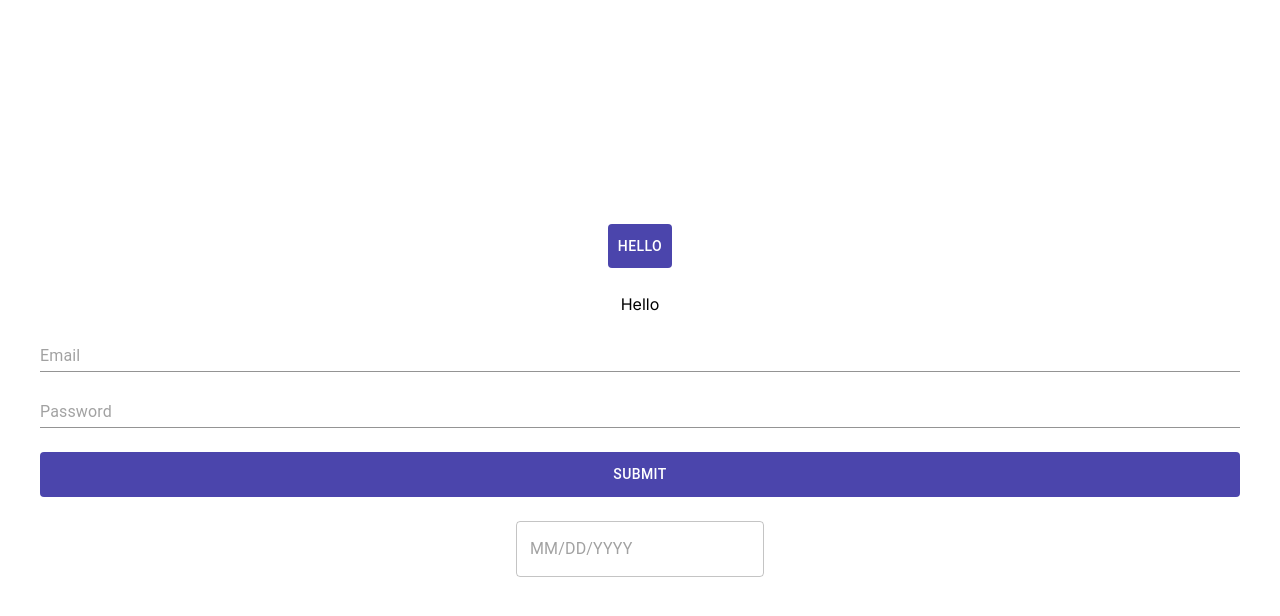
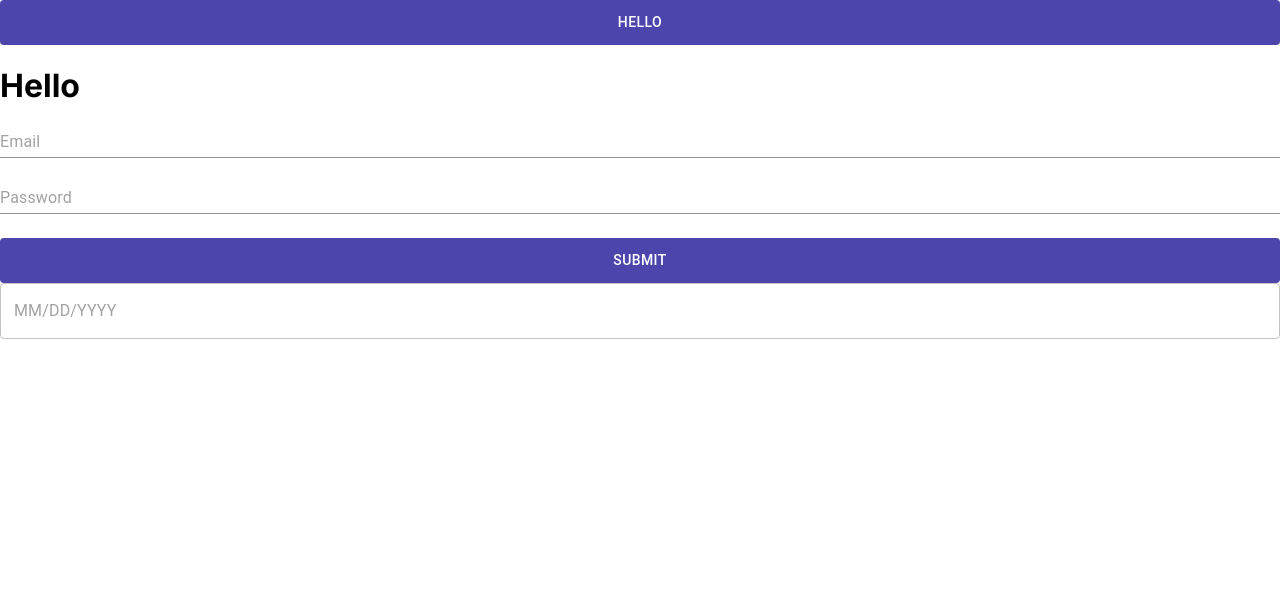
Before and after one commit to ndknitor/nextts-template, a Next.js app: page /public in a window 1280 px wide. Shown: the top 616 px of the page. Built offline with nearby package versions, Linux system fonts and the light colour scheme.

Commit message:
Remove tailwind css

```diff
--- a/app/globals.css
+++ b/app/globals.css
@@ -1,7 +1,3 @@
-@tailwind base;
-@tailwind components;
-@tailwind utilities;
-
 * body {
   margin: 0;
   padding: 0;
--- a/app/layout.tsx
+++ b/app/layout.tsx
@@ -1,18 +1,19 @@
+import AuthorizeContextProvider from '@/context/AuthorizeContextProvider'
+import './globals.css'
+import type { Metadata } from 'next'
+import { Inter } from 'next/font/google'
 import { ToastContainer } from 'react-toastify'
+import { GlobalContextProvider } from '@/context/GlobalContextProvider'
+import { AxiosInterceptor } from '@/components/AxiosInterceptor'
 import 'react-toastify/dist/ReactToastify.css';
-import { Inter } from 'next/font/google'
-import './globals.css';
-import { GlobalContextProvider } from '@/context/GlobalContextProvider';
-import AuthorizeContextProvider from '@/context/AuthorizeContextProvider';
-import { AxiosInterceptor } from '@/components/AxiosInterceptor';
-import { AdapterMoment } from '@mui/x-date-pickers/AdapterMoment'
 
 const inter = Inter({ subsets: ['latin'] })
 
-export const metadata = {
+export const metadata: Metadata = {
   title: 'Create Next App',
   description: 'Generated by create next app',
 }
+
 export default function RootLayout({
   children,
 }: {
@@ -28,7 +29,7 @@ export default function RootLayout({
             </AxiosInterceptor>
           </GlobalContextProvider>
         </AuthorizeContextProvider>
-          <ToastContainer limit={3}/>
+        <ToastContainer limit={3} />
       </body>
     </html>
   )
--- a/app/public/page.tsx
+++ b/app/public/page.tsx
@@ -10,7 +10,7 @@ import { toast } from 'react-toastify';
 import { DatePicker } from '@mui/x-date-pickers';
 import { InferType } from 'yup';
 
-async function page() {
+function page() {
     return (
         <Stack className='flex justify-center items-center h-screen gap-6 p-10'>
             <ThemeButton onClick={async () => {
--- a/postcss.config.js
+++ /dev/null
@@ -1,6 +0,0 @@
-module.exports = {
-  plugins: {
-    tailwindcss: {},
-    autoprefixer: {},
-  },
-}
--- a/tailwind.config.js
+++ /dev/null
@@ -1,18 +0,0 @@
-/** @type {import('tailwindcss').Config} */
-module.exports = {
-  content: [
-    './pages/**/*.{js,ts,jsx,tsx,mdx}',
-    './components/**/*.{js,ts,jsx,tsx,mdx}',
-    './app/**/*.{js,ts,jsx,tsx,mdx}',
-  ],
-  theme: {
-    extend: {
-      backgroundImage: {
-        'gradient-radial': 'radial-gradient(var(--tw-gradient-stops))',
-        'gradient-conic':
-          'conic-gradient(from 180deg at 50% 50%, var(--tw-gradient-stops))',
-      },
-    },
-  },
-  plugins: [],
-}
```
Also changed, not shown: package.json (+7 -10 lines), 2 other files (tests, documents, lock files or other folders). Lines whose indentation alone changed are shown as unchanged.
